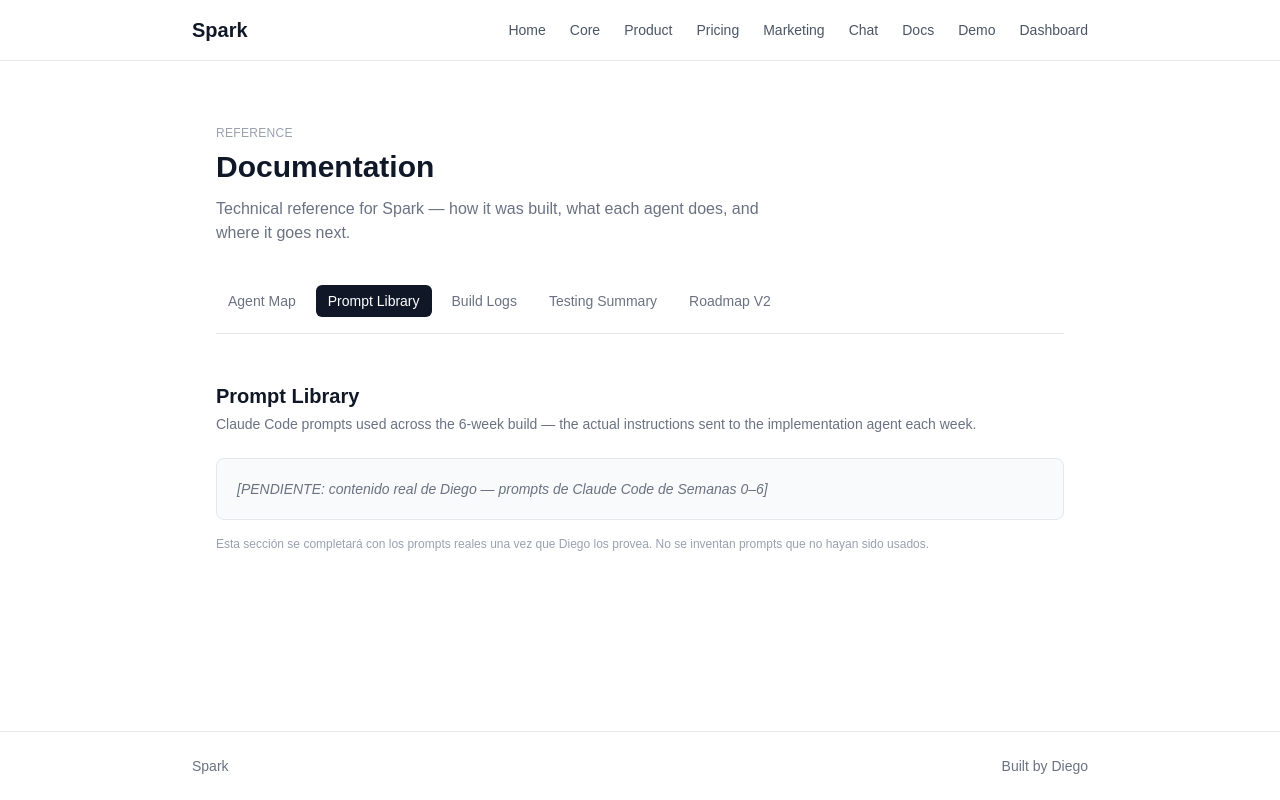
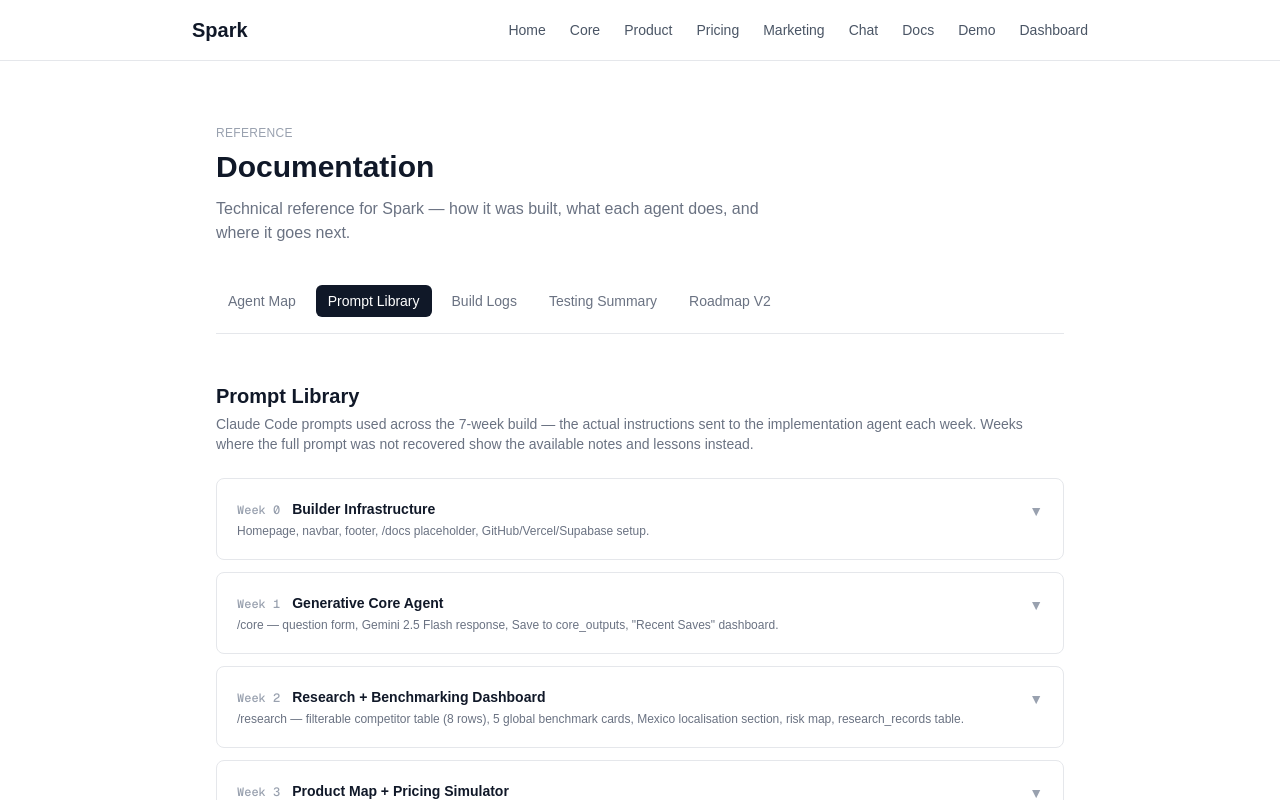
Before and after one commit to jdiego-cloud/spark, a Next.js app: page /docs in a window 1280 px wide. Both pictures are taken after a click on the button "Prompt Library". Shown: the top 800 px of the page. Built offline with nearby package versions, Linux system fonts and the light colour scheme.

Commit message:
Populate Prompt Library in /docs with real Week 0-6 content

```diff
--- a/app/docs/page.tsx
+++ b/app/docs/page.tsx
@@ -134,6 +134,151 @@ const ROADMAP = [
     priority: 'High',
   },
 ]
+
+const PROMPT_WEEKS = [
+  {
+    week: 'Week 0',
+    title: 'Builder Infrastructure',
+    built: 'Homepage, navbar, footer, /docs placeholder, GitHub/Vercel/Supabase setup.',
+    type: 'note' as const,
+    content: 'Prompt not recovered. Used the standard course macro-prompt pattern: ROLE / CONTEXT / TASK / FEATURES / CONSTRAINTS / OUTPUT FORMAT with 10 sections, adapted to Setup Sprint.',
+  },
+  {
+    week: 'Week 1',
+    title: 'Generative Core Agent',
+    built: '/core — question form, Gemini 2.5 Flash response, Save to core_outputs, "Recent Saves" dashboard.',
+    type: 'note' as const,
+    content: 'Prompt not recovered. Professor feedback: explicitly followed ROLE / CONTEXT / TASK / FEATURES / CONSTRAINTS / ACCEPTANCE CRITERIA structure. Iteration log documented 4 real problems: (1) switched from Anthropic to Gemini due to no prepaid credits; (2) iterated on model name; (3) fixed empty JSON response bug; (4) relabelled "Recent Saves" based on feedback.',
+  },
+  {
+    week: 'Week 2',
+    title: 'Research + Benchmarking Dashboard',
+    built: '/research — filterable competitor table (8 rows), 5 global benchmark cards, Mexico localisation section, risk map, research_records table.',
+    type: 'prompt' as const,
+    content: `ROLE: You are my disciplined AI-native coding partner building on an existing Next.js 14 + Tailwind + Supabase + Vercel project called Spark.
+
+CONTEXT: Spark is a web app where users type any curiosity and receive a plain-language scientific explanation. The app is already deployed at spark-zeta-steel.vercel.app. Supabase is connected but has no active tables yet. The stack is Next.js 14, Tailwind CSS, GitHub, Vercel, Supabase. There is already an /api/explain route stub with a bilingual system prompt.
+
+TASK: Build the /research page and all associated features described below. Do not invent features outside this scope.
+
+FEATURES:
+- Filterable competitor table (8 rows: name, category, pricing, differentiator, weakness)
+- 5 global benchmark cards (market size, growth rate, top player, avg retention, avg NPS)
+- Mexico localisation section (internet penetration, smartphone usage, target segment size)
+- Risk map (risk name, likelihood, impact, mitigation)
+- research_records table in Supabase (id, name, category, notes, created_at)`,
+  },
+  {
+    week: 'Week 3',
+    title: 'Product Map + Pricing Simulator',
+    built: '/product (feature map by tier) and /pricing (interactive revenue simulator with save to pricing_scenarios).',
+    type: 'prompt' as const,
+    content: `Make two small, connected changes:
+
+1. In app/core/page.tsx: Import useSearchParams from 'next/navigation'. On mount, read the 'q' query parameter (e.g. /core?q=encoded-question). Pre-fill the 'question' state with the decoded value, without auto-submitting.
+
+2. On the homepage: Wire the "Ask" button to navigate to /core?q=<encoded question>
+
+LESSON APPLIED: The production build failed on Vercel because useSearchParams() without a <Suspense> boundary causes a static prerendering error (did not fail in local dev). Fixed by separating CorePageInner wrapped in <Suspense>. From this point on, npm run build locally is required before every commit.`,
+  },
+  {
+    week: 'Week 4',
+    title: 'Marketing Engine',
+    built: 'Homepage A/B headline test, /marketing with brand system, personas, content bank, and test results. Tables: marketing_assets, ab_test_events.',
+    type: 'prompt' as const,
+    content: `ROLE: You are my coding partner implementing Week 4 of the Spark project — a Next.js app where users ask curiosity questions and get plain-language explanations.
+
+CONTEXT: Existing stack: Next.js 14 (App Router), Tailwind CSS, Supabase, Vercel. Existing pages: / (homepage), /core, /research, /product, /pricing. Existing Supabase tables: core_outputs, research_records, pricing_scenarios. Anonymous sessions: crypto.randomUUID() + localStorage (no auth yet).
+
+IMPORTANT LESSON FROM LAST WEEK: useSearchParams() in the App Router requires a <Suspense> boundary during static prerendering, or the Vercel build fails even though local dev works fine.
+
+TASK: Build a marketing engine — A/B-tested hero headline on the homepage, and a new /marketing page documenting brand system, personas, content bank, and A/B test results.
+
+FEATURES:
+- Hero A/B test with impression/click logging to ab_test_events (variant A vs B, tracked by anonymous session ID)
+- marketing_assets table (id, type, title, body, variant, created_at)
+- /marketing page with: brand voice guide, 2 personas, 13-piece content bank, live A/B test results pulled from Supabase
+
+NOTE: The seed content generated by the agent reintroduced already-rejected language ("cheat code", "time-poor"). The 13 final content pieces were rewritten by hand to maintain correct brand voice.`,
+  },
+  {
+    week: 'Week 5',
+    title: 'Chat Assistant + Guardrail',
+    built: '/chat — guided assistant with 3 intake questions, Gemini 2.5 Flash response, two-phase guardrail (classifier + explanation), human checkpoint, thumbs up/down feedback. Tables: chat_sessions, chat_messages.',
+    type: 'note' as const,
+    content: `Prompt not recovered. Documenting instead the 4 real bugs fixed this week:
+
+(1) Guardrail failed open on classifier errors — fixed to fail closed: if the classifier throws, the request is blocked, not passed through.
+
+(2) Gemini role-order error in follow-up messages — history included an initial turn with role "model" which the API rejects. Fixed by stripping leading model-role turns from the history array.
+
+(3) Flagged sessions never wrote a row to chat_sessions — fixed by adding the was_flagged column and ensuring the DB insert happens before the guardrail response is returned.
+
+(4) Quick-response detection used exact string equality — broke for Spanish users. Fixed with flexible bilingual keyword matching (includes/toLowerCase).`,
+  },
+  {
+    week: 'Week 6',
+    title: 'Final Integration (Dashboard, Demo, Docs, Tester Feedback)',
+    built: '/dashboard (lightweight Supabase Auth gate + table summaries), /demo (guided walkthrough + Impact Check + testimonials), /docs consolidated, tester feedback system.',
+    type: 'prompt' as const,
+    content: `Four prompts were used this week, documented in full as part of this week's prompt log:
+
+PROMPT 1 — Dashboard + Auth
+ROLE: You are my implementation agent for Spark (Next.js 14 App Router + Tailwind + Supabase, deployed on Vercel).
+TASK: Build /dashboard with a Supabase Auth login gate (password-only, no email OTP) and table summary cards showing row counts + recent records for all existing tables (core_outputs, research_records, pricing_scenarios, marketing_assets, ab_test_events, chat_sessions, chat_messages).
+
+PROMPT 2 — Docs Consolidation + Impact Check
+ROLE: You are my implementation agent for Spark.
+TASK: Rewrite /docs as a single page with tabbed nav: Agent Map, Prompt Library (placeholder), Build Logs, Testing Summary, Roadmap V2. Add an Impact Check section to /demo listing quantified outcomes from each sprint.
+
+PROMPT 3 — Tester Feedback System
+ROLE: You are my implementation agent for Spark.
+TASK: Add a tester_feedback table (id, name, rating 1–5, comment, created_at). On /docs Testing Summary tab: add a star-rating form that inserts to tester_feedback and a public list of submitted reviews. On /demo: show approved testimonials.
+
+PROMPT 4 — Prompt Library insertion (this prompt)
+ROLE: You are my implementation agent for Spark. TASK: Replace the Prompt Library placeholder in /docs with the real Week 0–6 content provided, using expandable cards matching the existing grayscale style. Do not invent prompt text for weeks marked as pending — use the notes provided instead.`,
+  },
+]
+
+function PromptCard({ entry }: { entry: typeof PROMPT_WEEKS[number] }) {
+  const [open, setOpen] = useState(false)
+  return (
+    <div className="border border-gray-200 rounded-lg overflow-hidden">
+      <button
+        type="button"
+        onClick={() => setOpen((v) => !v)}
+        className="w-full flex items-start justify-between gap-4 p-5 text-left hover:bg-gray-50 transition-colors"
+      >
+        <div>
+          <div className="flex items-baseline gap-3 mb-1">
+            <span className="text-xs font-mono font-medium text-gray-400">{entry.week}</span>
+            <span className="font-semibold text-gray-900 text-sm">{entry.title}</span>
+          </div>
+          <p className="text-xs text-gray-500">{entry.built}</p>
+        </div>
+        <span className="text-gray-400 text-sm mt-0.5 shrink-0">{open ? '▲' : '▼'}</span>
+      </button>
+
+      {open && (
+        <div className="border-t border-gray-100 px-5 pb-5 pt-4">
+          {entry.type === 'note' ? (
+            <div className="bg-gray-50 border border-gray-200 rounded-md p-4">
+              <p className="text-xs font-medium text-gray-500 uppercase tracking-wide mb-2">Note</p>
+              <p className="text-sm text-gray-600 whitespace-pre-line">{entry.content}</p>
+            </div>
+          ) : (
+            <div>
+              <p className="text-xs font-medium text-gray-500 uppercase tracking-wide mb-2">Prompt (extract)</p>
+              <pre className="bg-gray-900 text-gray-100 text-xs rounded-md p-4 overflow-x-auto whitespace-pre-wrap leading-relaxed max-h-80 overflow-y-auto">
+                {entry.content}
+              </pre>
+            </div>
+          )}
+        </div>
+      )}
+    </div>
+  )
+}
 
 type TesterFeedback = {
   id: string
@@ -364,13 +509,14 @@ export default function DocsPage() {
       {active === 'prompt-library' && (
         <section>
           <h2 className="text-xl font-semibold text-gray-900 mb-1">Prompt Library</h2>
-          <p className="text-sm text-gray-500 mb-6">Claude Code prompts used across the 6-week build — the actual instructions sent to the implementation agent each week.</p>
-          <div className="border border-gray-200 rounded-lg p-5 bg-gray-50 text-sm text-gray-500 italic mb-4">
-            [PENDIENTE: contenido real de Diego — prompts de Claude Code de Semanas 0–6]
+          <p className="text-sm text-gray-500 mb-6">
+            Claude Code prompts used across the 7-week build — the actual instructions sent to the implementation agent each week. Weeks where the full prompt was not recovered show the available notes and lessons instead.
+          </p>
+          <div className="space-y-3">
+            {PROMPT_WEEKS.map((entry) => (
+              <PromptCard key={entry.week} entry={entry} />
+            ))}
           </div>
-          <p className="text-xs text-gray-400">
-            Esta sección se completará con los prompts reales una vez que Diego los provea. No se inventan prompts que no hayan sido usados.
-          </p>
         </section>
       )}
 
```
